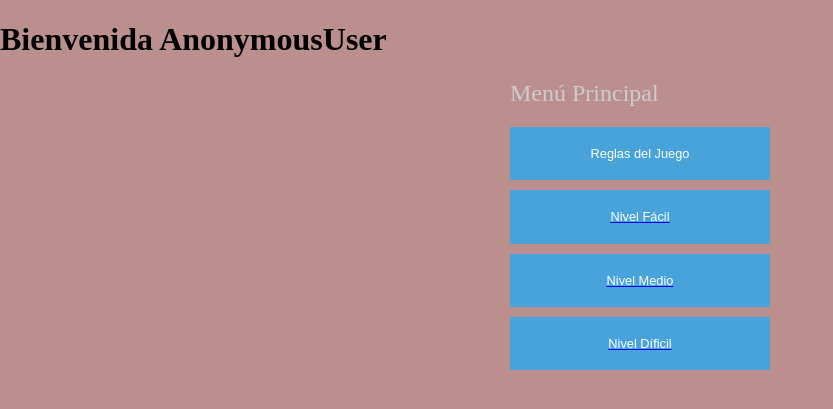
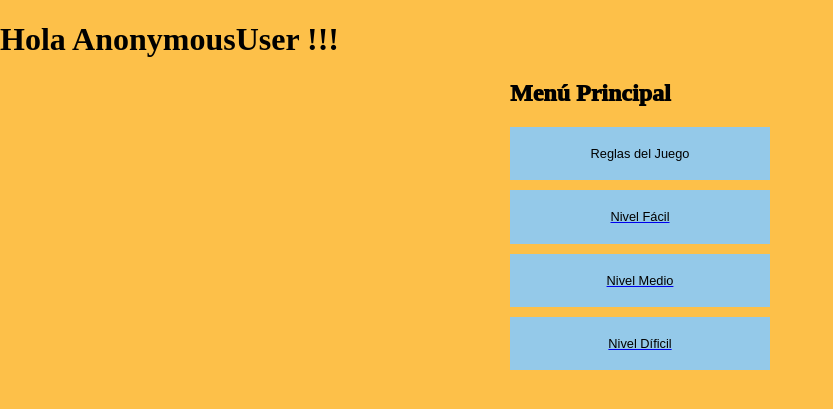
Before and after one commit to brendaHipper/TriviaChaco, a Django app: page /niveles/ in a window 1280 px wide. Shown: the top 409 px of the page, without its empty margins (0-833 px from the left). Run offline with Django 3.2, Linux system fonts and the light colour scheme.

Commit message:
brenda: Se modifica vista de niveles, por paleta de colores

```diff
--- a/Quiz1/admin.py
+++ b/Quiz1/admin.py
@@ -1,7 +1,7 @@
 from django.contrib import admin
 
 # Register your models here.
-# Administrador, donde se instancian las clases modelo Pregunta y Respuesta
+# Administrador. Acá se instancian las clases modelo Pregunta y Respuesta
 # Aca importa las clases Pregunta y ElegirRespuesta que se necesitarán para el registro
 from .models import Pregunta,ElegirRespuesta,PreguntasRespondidas, QuizUsuario
 
@@ -19,7 +19,7 @@ class ElegirRespuestaInline(admin.TabularInline):
 
 class PreguntaAdmin(admin.ModelAdmin):
     model = Pregunta
-    # en inlines crea una Tupla
+    # en inlines se crea una Tupla
     inlines = (ElegirRespuestaInline, )
     # Toma el texto y crea una lista
     list_display = ['texto',]
--- a/Quiz1/views.py
+++ b/Quiz1/views.py
@@ -6,7 +6,7 @@ from .forms import RegistroFormulario, UsuarioLoginFormulario
 
 from .models import QuizUsuario, Pregunta, PreguntasRespondidas
 
-
+# método de inicio
 def inicio(request):
 
 	context = {
@@ -17,16 +17,17 @@ def inicio(request):
 
 	return render(request, 'inicio.html', context)
 
-
+# si el usuario se logueo correctamente, se va renderizar a la pantalla de niveles
 def niveles(request):
 
 	return render(request, 'play/niveles.html')
 
 
 def tablero(request):
+	# tomar los primeros 10 usuarios para mostrar en el tablero de posiciones
 	total_usaurios_quiz = QuizUsuario.objects.order_by('-puntaje_total')[:10]
 	contador = total_usaurios_quiz.count()
-
+	# se cre un dicc con el nombre context para pasar los valores
 	context = {
 
 		'usuario_quiz':total_usaurios_quiz,
@@ -36,10 +37,11 @@ def tablero(request):
 	return render(request, 'play/tablero.html', context)
 
 def jugar(request):
-
+	''' El usuario esta logueado y se ah creado automaticamente con get_or_create (devuelve una tupla) '''
 	QuizUser, created = QuizUsuario.objects.get_or_create(usuario=request.user)
-
+	''' Si el método de petición es POST VA entrar cuando en el formulario se valide la repuesta '''
 	if request.method == 'POST':
+		# Obtiene el id de la pregunta
 		pregunta_pk = request.POST.get('pregunta_pk')
 		pregunta_respondida = QuizUser.intentos.select_related('pregunta').get(pregunta__pk=pregunta_pk)
 		respuesta_pk = request.POST.get('respuesta_pk')
@@ -54,6 +56,7 @@ def jugar(request):
 		return redirect('resultado', pregunta_respondida.pk)
 
 	else:
+		# variable pregunta, donde accedo al método obtener_nuevas_preguntas() de la clase QuizUsuario
 		pregunta = QuizUser.obtener_nuevas_preguntas()
 		if pregunta is not None:
 			QuizUser.crear_intentos(pregunta)
@@ -183,10 +186,13 @@ def registro(request):
 	titulo = 'Crear una Cuenta'
 	if request.method == 'POST':
 		form = RegistroFormulario(request.POST)
+		# Si es formulario es válido, que guarde el mismo, y redireccione loguin
 		if form.is_valid():
 			form.save()
+			# Una vez el registro se complete de forma correcta que redireccione a loguin
 			return redirect('login')
 	else:
+		# de lo contrario si no es un método POST, no se le va pasar la petición POST --> request.POST
 		form = RegistroFormulario()
 
 	context = {
@@ -198,7 +204,7 @@ def registro(request):
 
 	return render(request, 'Usuario/registro.html', context)
 
-
+# Recibe la petición de cierre de sesión. Y con la barra se redirecciona al inicio
 def logout_vista(request):
 	logout(request)
 	return redirect('/')
--- a/static/css/styleInicio.css
+++ b/static/css/styleInicio.css
@@ -1,3 +1,5 @@
+@import url(https://fonts.googleapis.com/css?family=Roboto:300);
+
 body{
 	background-color: rgb(15, 104, 7);
 	font-family: 'Oswald', sans-serif;
--- a/static/css/styleJugar.css
+++ b/static/css/styleJugar.css
@@ -1,4 +1,4 @@
-@import url("https://fonts.googleapis.com/css2?family=Poppins:wght@200;400&display=swap");
+@import url(https://fonts.googleapis.com/css?family=Roboto:300);
 
 /* * {
   box-sizing: border-box;
--- a/static/css/styleHome.css
+++ b/static/css/styleNiveles.css
@@ -5,13 +5,13 @@ body, html {
     font-size: 100%;
     padding: 0;
     margin: 0;
-    background: rosybrown;
+    background: #FDC049;
 }
 
 /* Titulo */
 .main > section h2 {
-	font-weight: 300;
-	color: #ccc;
+	font-weight: 1000;
+	color: #000;
 }
 
 /* Ancho de los botones*/
@@ -24,8 +24,8 @@ body, html {
 /* propiedades de los botones */
 .main > section button {
 	border: none;
-	background: #47a3da;
-	color: #fff;
+	background: #94C9E9;
+	color: #000;
 	padding: 1.5em;
 	display: block;
 	width: 100%;
@@ -36,7 +36,7 @@ body, html {
 
 /* Efectos de los botones */
 .main > section button:hover {
-	background: #258ecd;
+	background: #0d77b6;
 }
 
 .main > section button.active {
@@ -44,6 +44,6 @@ body, html {
 }
 
 .main > section button.disabled {
-	background: #aaa;
+	background: #0d77b6;
 	pointer-events: none;
 }
--- a/static/css/stylesRegistro.css
+++ b/static/css/stylesRegistro.css
@@ -1,3 +1,5 @@
+@import url(https://fonts.googleapis.com/css?family=Roboto:300);
+
 body {
   background: #94C9E9;
 }
--- a/template/play/niveles.html
+++ b/template/play/niveles.html
@@ -6,11 +6,11 @@
     <meta http-equiv="X-UA-Compatible" content="IE=edge">
     <meta name="viewport" content="width=device-width, initial-scale=1.0">
     <title>Principal</title>
-    <link rel="stylesheet" href="{% static 'css/styleHome.css' %}">
+    <link rel="stylesheet" href="{% static 'css/styleNiveles.css' %}">
 </head>
 <body>
     <h1>
-        Bienvenida {{user}}
+        Hola {{user}} !!!
     </h1>
     <div class="main">
         <section>
```
Also changed, not shown: Quiz1/forms.py (+18 -9 lines), Quiz1/models.py (+12 -6 lines), static/css/styleFacil.css (added, +17 -0 lines), template/play/facil.html (+5 -6 lines), db.sqlite3.
